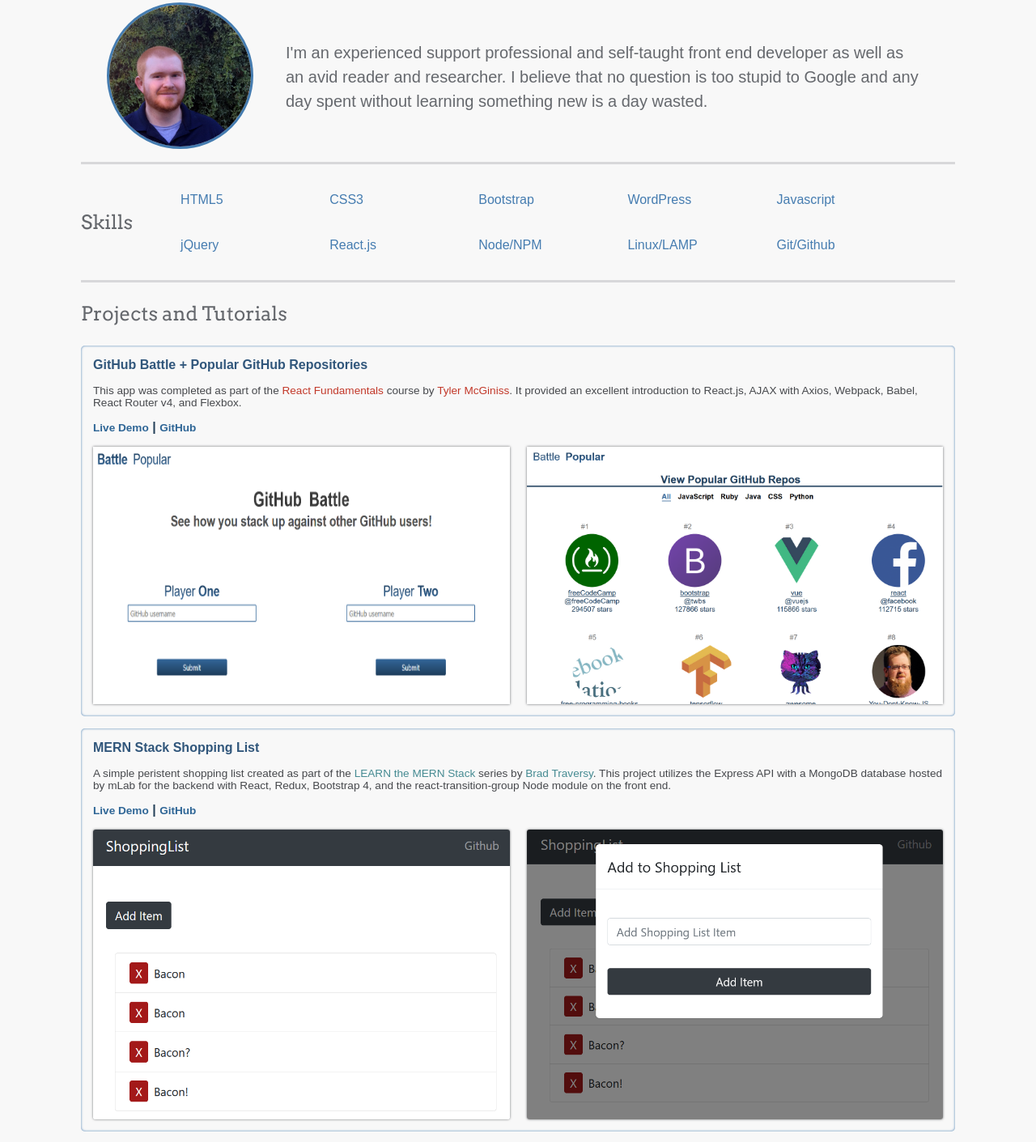
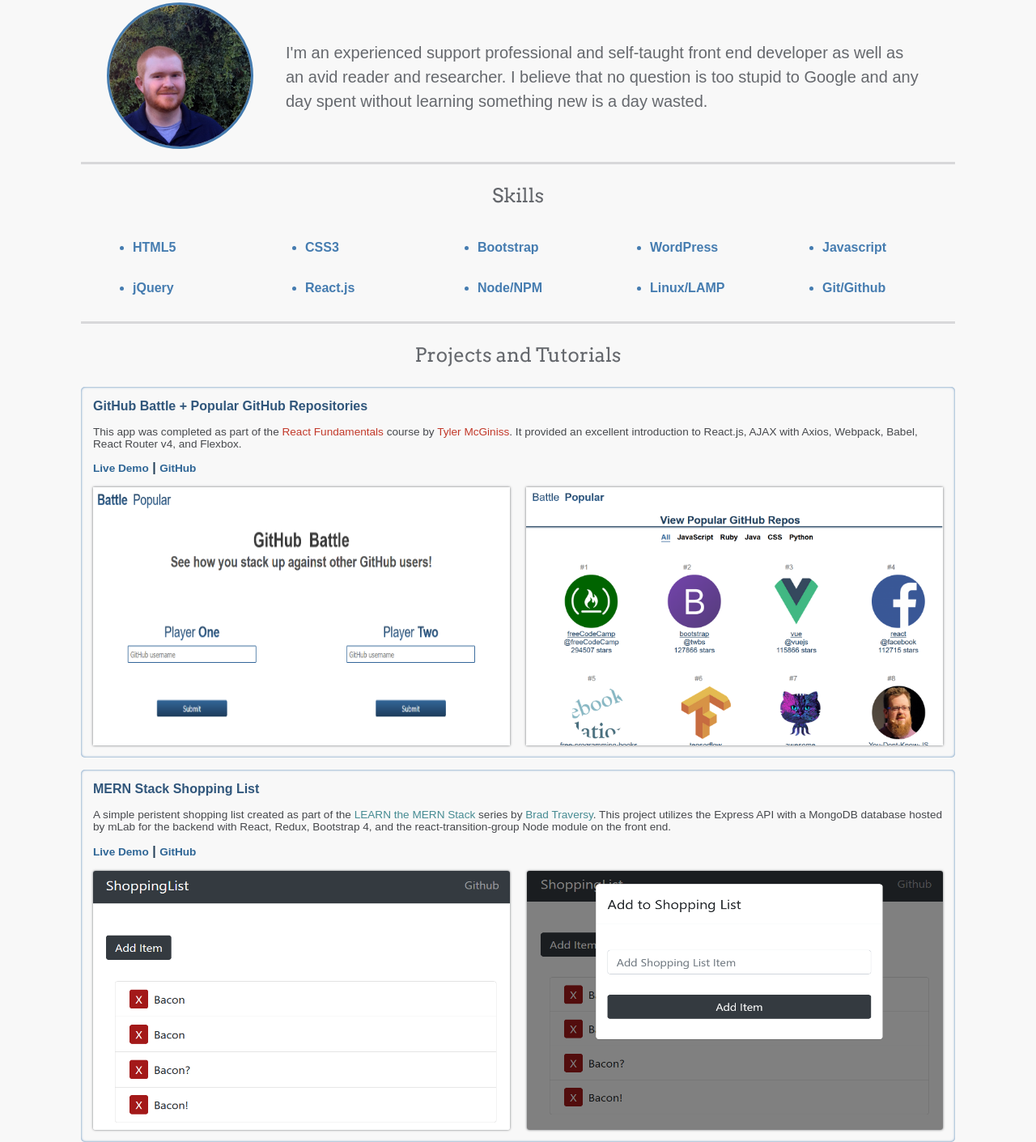
Before and after one commit to rzhancock/website-2018, a React app: page / in a window 1280 px wide. Shown: the part 213-1624 px from the top of the page at 81% size. Built offline with nearby package versions, Linux system fonts and the light colour scheme.

Commit message:
updated section titles to align center. tweaked skills section.

```diff
--- a/src/components/App.js
+++ b/src/components/App.js
@@ -6,6 +6,7 @@
 import Resume from './Resume/Resume.js';
 import Contact from './Contact/Contact.js';
 import './App.css';
+
 
 class App extends Component {
   render() {
--- a/src/components/Projects/Battle/Battle.css
+++ b/src/components/Projects/Battle/Battle.css
@@ -48,6 +48,7 @@
 
 .battle-images > img {
 	flex-basis: 49%;
-	min-width: 250px;
+	max-width: 515px;
+	max-height: 320px;
 	box-shadow: 0 0 3px #6a6c6f;
 }
--- a/src/components/Projects/Mern/Mern.css
+++ b/src/components/Projects/Mern/Mern.css
@@ -48,7 +48,8 @@
 
 .mern-images > img {
 	flex-basis: 49%;
-  min-width: 250px;
+  max-width: 515px;
+	max-height: 320px;
 	box-shadow: 0 0 3px #6a6c6f;
 	border-radius: 3px;
 }
--- a/src/components/Projects/Projects.css
+++ b/src/components/Projects/Projects.css
@@ -10,6 +10,7 @@
 }
 
 .projects-header > h3{
+	text-align: center;
 	font-family: 'Arvo', sans-serif;
 	font-weight: 500;
 	font-size: 1.5em;
--- a/src/components/Projects/StoneWillow/StoneWillow.css
+++ b/src/components/Projects/StoneWillow/StoneWillow.css
@@ -48,7 +48,8 @@
 
 .stonewillow-images > img {
 	flex-basis: 49%;
-	min-width: 250px;
+	max-width: 515px;
+	max-height: 320px;
 	box-shadow: 0 0 3px #6a6c6f;
 	border-radius: 3px;
 }
--- a/src/components/Skills/Skills.css
+++ b/src/components/Skills/Skills.css
@@ -1,29 +1,30 @@
 .skills-container {
 	max-width: 1080px;
 	border-bottom: 3px #d8d8da solid;
-	display: flex;
-	align-items: center;
-	justify-content: center;
 }
 
-
 .skills-header > h3{
+	text-align: center;
 	font-family: 'Arvo', sans-serif;
 	font-weight: 500;
 	font-size: 1.5em;
 	color: #65686d;
+
 }
 
 .skills-list {
 	display: flex;
 	flex-wrap: wrap;
-	list-style-type: none;
+	list-style-type: inherit;
+	justify-content: space-between;
 }
 
 .skills-list li {
 	flex-basis: 15%;
-	padding: 1.18em;
+	margin: 1rem .5rem 1rem 1.5rem;
+	font-size: 1rem;
 	text-decoration: none;
 	color: #457CB0;
 	position: relative;
+	font-weight: bold;
 }
--- a/src/components/Skills/Skills.js
+++ b/src/components/Skills/Skills.js
@@ -10,6 +10,7 @@
 								Skills
 							</h3>
 						</div>
+
 						<ul className="skills-list">
 							<li>
 								HTML5
@@ -43,6 +44,7 @@
 							</li>
 						</ul>
 
+
 		</div>
 	)
 }
```
